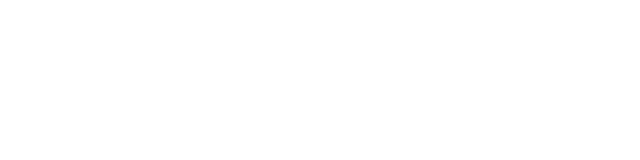
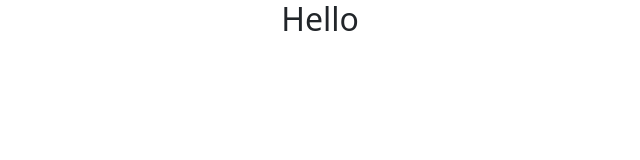
Before and after one commit to shafik720/firebase-form-validation---2-, a React (Create React App) app: page / in a window 1280 px wide. Shown: the top 160 px of the page, without its empty margins (320-960 px from the left). Built offline with nearby package versions, Linux system fonts and the light colour scheme.

Commit message:
bootstrap and firebase added

```diff
--- a/package.json
+++ b/package.json
@@ -6,8 +6,10 @@
     "@testing-library/jest-dom": "^5.16.5",
     "@testing-library/react": "^13.4.0",
     "@testing-library/user-event": "^13.5.0",
+    "bootstrap": "^5.2.2",
     "firebase": "^9.13.0",
     "react": "^18.2.0",
+    "react-bootstrap": "^2.6.0",
     "react-dom": "^18.2.0",
     "react-scripts": "5.0.1",
     "web-vitals": "^2.1.4"
--- a/src/App.js
+++ b/src/App.js
@@ -1,10 +1,12 @@
 import logo from './logo.svg';
 import './App.css';
+import 'bootstrap/dist/css/bootstrap.min.css';
+
 
 function App() {
   return (
     <div className="App">
-
+      <h2>Hello</h2>
     </div>
   );
 }
```
Also changed, not shown: 1 other file (tests, documents, lock files or other folders).
